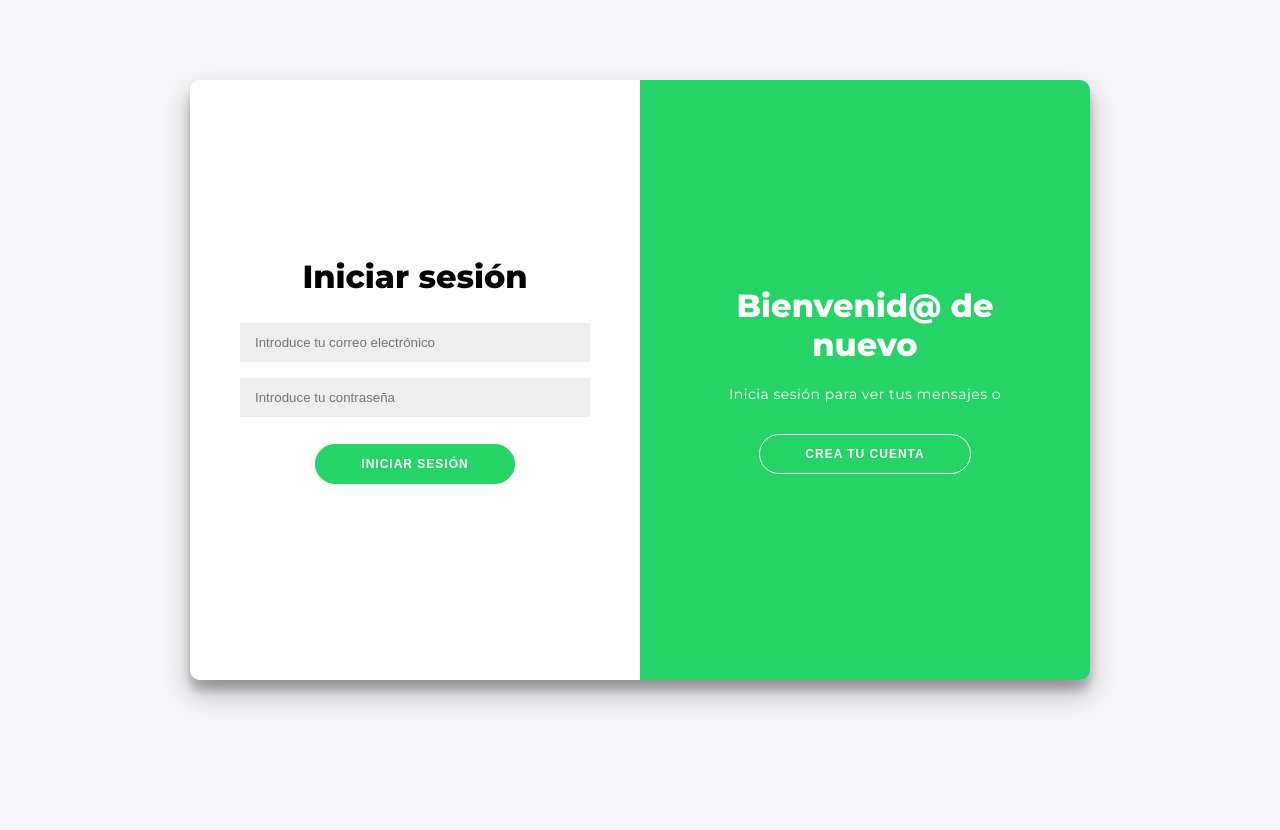
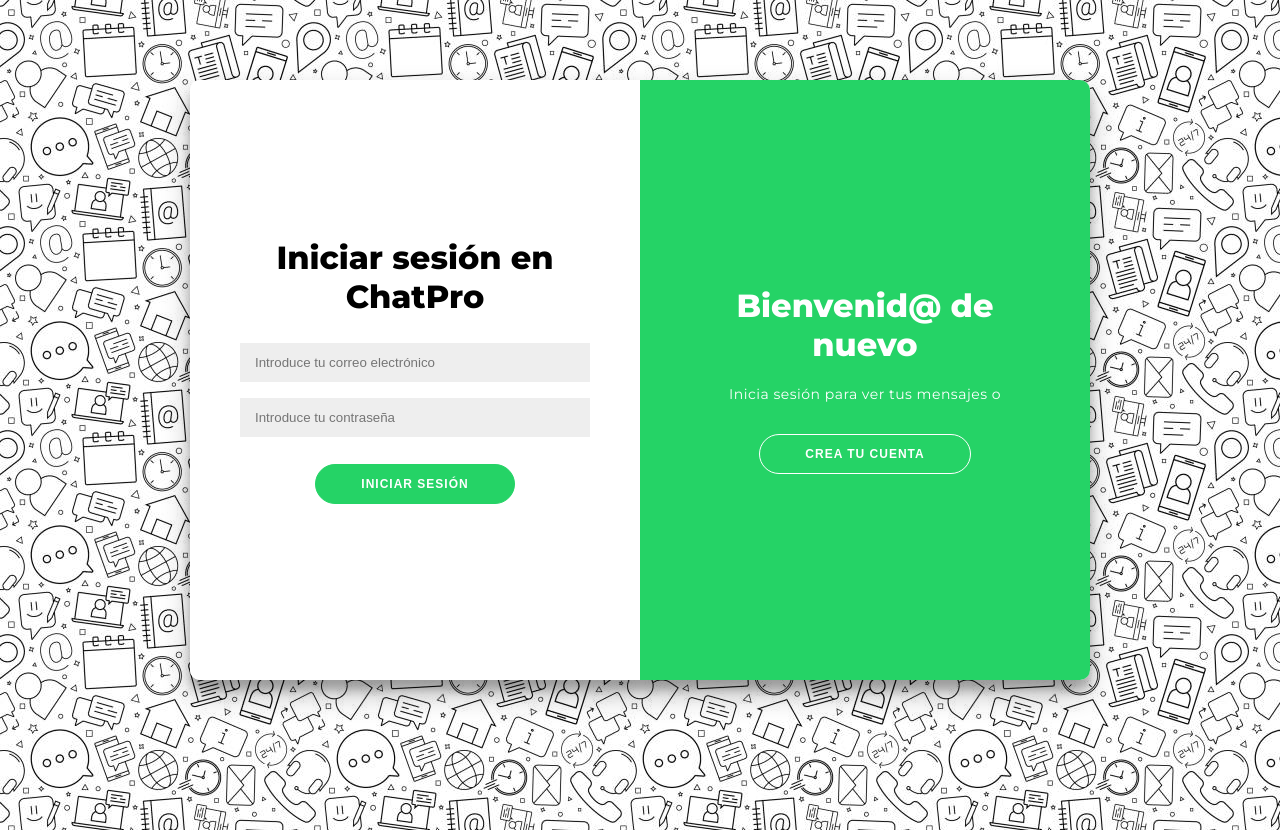
Before and after one commit to ChristianMonrabal/ChatOnline, a PHP site: page /public/login.php in a window 1280 px wide. Run offline with PHP 8.4, Linux system fonts and the light colour scheme.

Commit message:
add background images

```diff
--- a/actions/register_action.php
+++ b/actions/register_action.php
@@ -18,7 +18,7 @@ if ($_SERVER["REQUEST_METHOD"] == "POST") {
     $_SESSION['signup_username'] = $username;
 
     if (empty($nombre_real)) {
-        $_SESSION['error'] = "El nombre real es obligatorio.";
+        $_SESSION['error'] = "El nombre es obligatorio.";
         $_SESSION['section'] = 'signup';
         header("Location: ../public/login.php?section=signup");
         exit();
--- a/config/chat.sql
+++ b/config/chat.sql
@@ -9,6 +9,8 @@ CREATE TABLE Usuarios (
     password VARCHAR(255) NOT NULL
 );
 
+SELECT * FROM Usuarios;
+
 CREATE TABLE Amistades (
     id INT AUTO_INCREMENT PRIMARY KEY,
     usuario_id INT NOT NULL,
@@ -17,6 +19,8 @@ CREATE TABLE Amistades (
     FOREIGN KEY (usuario_id) REFERENCES Usuarios(id),
     FOREIGN KEY (amigo_id) REFERENCES Usuarios(id)
 );
+
+SELECT * FROM Amistades;
 
 CREATE TABLE Mensajes (
     id INT AUTO_INCREMENT PRIMARY KEY,
@@ -27,3 +31,5 @@ CREATE TABLE Mensajes (
     FOREIGN KEY (emisor_id) REFERENCES Usuarios(id),
     FOREIGN KEY (receptor_id) REFERENCES Usuarios(id)
 );
+
+SELECT * FROM Mensajes;
--- a/css/form.css
+++ b/css/form.css
@@ -5,7 +5,7 @@
 }
 
 body {
-    background: #f6f5f7;
+    background: url(../img/background_login.jpg);
     display: flex;
     justify-content: center;
     align-items: center;
--- a/css/index.css
+++ b/css/index.css
@@ -97,7 +97,7 @@ body {
     overflow-y: auto;
     flex: 1;
     padding: 10px;
-    background-color: #e5ddd5;
+    background: url(../img/background_chat.png);
 }
 
 #chat-form {
--- a/public/dashboard.php
+++ b/public/dashboard.php
@@ -21,6 +21,7 @@ $usuario = mysqli_fetch_assoc($result_usuario);
     <meta name="viewport" content="width=device-width, initial-scale=1.0">
     <title>ChatPro</title>
     <link rel="stylesheet" href="../css/index.css">
+    <link rel="shortcut icon" href="../img/icon.png" type="image/x-icon">
     <link rel="stylesheet" href="https://stackpath.bootstrapcdn.com/bootstrap/4.5.2/css/bootstrap.min.css">
     <script src="https://code.jquery.com/jquery-3.6.0.min.js"></script>
 </head>
--- a/public/login.php
+++ b/public/login.php
@@ -25,7 +25,7 @@ $section = isset($_GET['section']) ? $_GET['section'] : 'signin';
             <h1>Crea tu cuenta</h1>
             <br>
             <input type="text" name="username" placeholder="Introduce el nombre de tu usuario" value="<?php echo isset($_SESSION['signup_username']) ? htmlspecialchars($_SESSION['signup_username']) : ''; ?>" />
-            <input type="text" name="nombre_real" placeholder="Introduce tu nombre completo" value="<?php echo isset($_SESSION['nombre_real']) ? htmlspecialchars($_SESSION['nombre_real']) : ''; ?>" />
+            <input type="text" name="nombre_real" placeholder="Introduce tu nombre y apellidos" value="<?php echo isset($_SESSION['nombre_real']) ? htmlspecialchars($_SESSION['nombre_real']) : ''; ?>" />
             <input type="email" name="email" placeholder="Introduce tu correo electrónico" value="<?php echo isset($_SESSION['signup_email']) ? htmlspecialchars($_SESSION['signup_email']) : ''; ?>" />
             <input type="password" name="password" placeholder="Introduce tu contraseña" />
             <input type="password" name="confirm_password" placeholder="Introduce de nuevo tu contraseña" />
@@ -44,7 +44,7 @@ $section = isset($_GET['section']) ? $_GET['section'] : 'signin';
         </div>
         <div class="form-container sign-in-container" id="signInContainer">
             <form action="../actions/login_action.php" method="POST">
-                <h1>Iniciar sesión</h1>
+                <h1>Iniciar sesión en ChatPro</h1>
                 <br>
                 <input type="email" name="email" placeholder="Introduce tu correo electrónico" value="<?php echo isset($_SESSION['signin_email']) ? htmlspecialchars($_SESSION['signin_email']) : ''; ?>" />
                 <input type="password" name="password" placeholder="Introduce tu contraseña" />
```
Also changed, not shown: actions/chat_action.php (+7 -0 lines), img/background_chat.png (added), img/background_login.jpg (added), img/icon.png (added).
